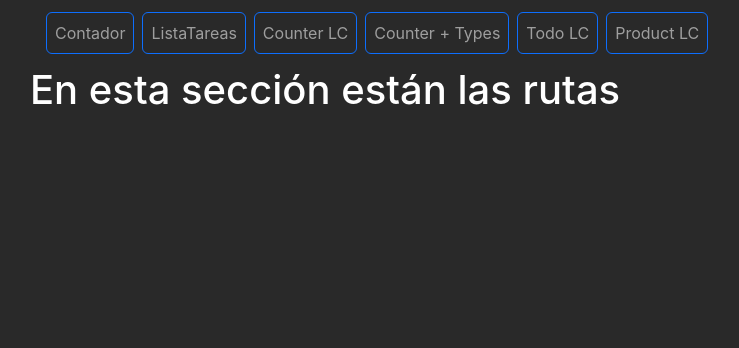
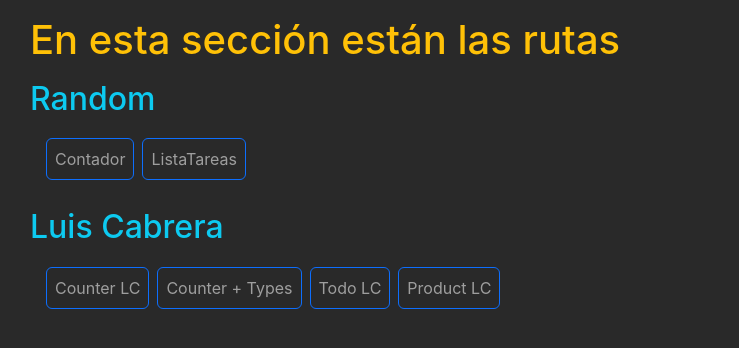
Before and after one commit to SebaGNH/RJS-useReducer-VYB, a React (Vite) app: page / in a window 1280 px wide. Shown: the top 348 px of the page, without its empty margins (64-803 px from the left). Built offline with nearby package versions, Linux system fonts and the light colour scheme.

Commit message:
se crear rutas agrupadas por instructor

```diff
--- a/src/lc-03-todo/TodoLC.jsx
+++ b/src/lc-03-todo/TodoLC.jsx
@@ -1,17 +1,17 @@
-import React, { useReducer, useState } from 'react'
-import { ButtonBack } from '../components/ButtonBack'
+import React, { useReducer, useState } from "react";
+import { ButtonBack } from "../components/ButtonBack";
 
 const initialTodo = [
-  { id: 1, title: 'Todo #1'},
-  { id: 2, title: 'Todo #2'}
+  { id: 1, title: "Todo #1" },
+  { id: 2, title: "Todo #2" },
 ];
 
 const Types = {
-  add: 'add',
-  delete: 'delete',
-  edit: 'edit',
-  update: 'update'
-}
+  add: "add",
+  delete: "delete",
+  edit: "edit",
+  update: "update",
+};
 
 // [{}] xq el initialTodo es un arreglo de objetos
 const reducer = (state = initialTodo, action = [{}]) => {
@@ -22,84 +22,94 @@ const reducer = (state = initialTodo, action = [{}]) => {
   // Object { id: 1, title: "Todo #1" } Object { id: 2, title: "Todo #2" }
 
   switch (action.type) {
-    case Types.delete: return state.filter( s => s.id != action.payload)
+    case Types.delete:
+      return state.filter((s) => s.id != action.payload);
     //case Types.add: return [...state , { id: 5 , title: action.payload}]
     // el reducer debe mantenerce como una funcion pura por lo que no podemos usar acá el mathrandom para generar el id nuevo, este dato viene generalmente de la base de datos
-    case Types.add: return [...state , action.payload ]
-    case Types.edit: return  action.payload
+    case Types.add:
+      return [...state, action.payload];
+    case Types.edit:
+      return action.payload;
     // devolvemos la tarea actualizada o la original
-    case Types.update: return state.map( stat => stat.id === action.payload.id ? action.payload : stat )
-    default: return state;
+    case Types.update:
+      return state.map((stat) =>
+        stat.id === action.payload.id ? action.payload : stat
+      );
+    default:
+      return state;
   }
-}
+};
 
 export const TodoLC = () => {
   //Va reducer() xq estamos ejecutando la función y devuelve el "initialTodo" por state xq ya tenemos valore por defecto en reducer
   const [state, dispatch] = useReducer(reducer, reducer());
-  const [inputText, setinputText] = useState('');
+  const [inputText, setinputText] = useState("");
   const [isEdit, setIsEdit] = useState(false);
   const [todoEdit, setTodoEdit] = useState({});
 
   // onClick Add
   const handleClick = () => {
     if (isEdit) {
-    const filtrado = state.filter(s => s.id !== todoEdit.id);
-    const newTodo = [ ...filtrado, { id: todoEdit.id , title: inputText}]
+      const filtrado = state.filter((s) => s.id !== todoEdit.id);
+      const newTodo = [...filtrado, { id: todoEdit.id, title: inputText }];
       dispatch({
         type: Types.edit,
-      payload: newTodo
+        payload: newTodo,
       });
-
     } else {
-    const newTodo = { id: Math.random().toString(36).substring(2) , title: inputText}
+      const newTodo = {
+        id: Math.random().toString(36).substring(2),
+        title: inputText,
+      };
       dispatch({
         type: Types.add,
-      payload: newTodo
-    })
+        payload: newTodo,
+      });
     }
-    setinputText(''); // Limpiamos input
-    setIsEdit(false)
-  }
+    setinputText(""); // Limpiamos input
+    setIsEdit(false);
+  };
 
-  const handleEdit = (todo) => { // { id: 1, title: "Todo #1" }
+  const handleEdit = (todo) => {
+    // { id: 1, title: "Todo #1" }
     setinputText(todo.title);
     setTodoEdit(todo);
     setIsEdit(true);
-  }
-
+  };
 
   return (
     <>
-      <ButtonBack nombre='Luis Cabrera'/>
+      <ButtonBack nombre="Luis Cabrera" />
       <h1>Todo App</h1>
 
-      <div className='d-flex'>
-
-      <ul className='col-md-8'>
-        { state.map( (todo) => (
+      <div className="d-flex">
+        <ul className="col-md-8">
+          {state.map((todo) => (
             <li key={todo.id}>
               {todo.title}
               <button
-                className='btn btn-dark bg-transparent bi bi-trash'
+                className="btn btn-dark bg-transparent bi bi-trash"
                 // por convención para cualquier dato que se utilice para la actualización va por la palbra 'payload' en lugar de poner Ej: id, de esta manera estaremos llamando al id en action.payload del reducer
-                onClick={()=> dispatch({
+                onClick={() =>
+                  dispatch({
                     type: Types.delete,
-                  payload: todo.id
-                })}
+                    payload: todo.id,
+                  })
+                }
               ></button>
               {/* Mi edit */}
               <button
-                className='btn btn-dark bg-transparent bi bi-pencil'
-                onClick={ () => handleEdit(todo) }
+                className="btn btn-dark bg-transparent bi bi-pencil"
+                onClick={() => handleEdit(todo)}
               ></button>
               <button
-                className='btn btn-dark bg-transparent bi bi-pencil-square'
-                onClick={ () =>
+                className="btn btn-dark bg-transparent bi bi-pencil-square"
+                onClick={() =>
                   // escribimos el texto y después pulsamos el edit
                   dispatch({
                     type: Types.update,
                     // realizamos copia de todo y reemplazamos title
-                    payload: {...todo, title: inputText}
+                    payload: { ...todo, title: inputText },
                   })
                 }
               ></button>
@@ -110,17 +120,16 @@ export const TodoLC = () => {
           <input
             type="text"
             value={inputText}
-          onChange={ (ev) => setinputText(ev.target.value)}
-          placeholder='Tarea'
-          className='form-control'
+            onChange={(ev) => setinputText(ev.target.value)}
+            placeholder="Tarea"
+            className="form-control"
             maxLength={25}
           />
-        <button
-          className='btn btn-primary mt-2'
-          onClick={handleClick}
-        >Agregar</button>
+          <button className="btn btn-primary mt-2" onClick={handleClick}>
+            Agregar
+          </button>
         </div>
       </div>
     </>
-  )
-}
+  );
+};
--- a/src/routes/HomeNavBar.jsx
+++ b/src/routes/HomeNavBar.jsx
@@ -1,42 +1,13 @@
 import { NavLink } from 'react-router-dom';
+import { NlLuisCabrera } from './NlLuisCabrera';
+import { NLRandom } from './NLRandom';
 
 export const HomeNavBar = () => {
   return (
     <div className='container'>
-      <nav className="navbar navbar-expand-sm navbar-dark">
-        <div className="container-fluid">
-          <div className="collapse navbar-collapse">
-            <ul className="navbar-nav me-auto">
-
-              <NavLink to="/Contador" className="nav-link btn btn-outline-primary m-1">
-              Contador
-              </NavLink>
-
-              <NavLink to="/ListaTareas" className="nav-link btn btn-outline-primary m-1">
-              ListaTareas
-              </NavLink>
-
-              <NavLink to="/CounterLC" className="nav-link btn btn-outline-primary m-1">
-              Counter LC
-              </NavLink>
-
-              <NavLink to="/CounterTypes" className="nav-link btn btn-outline-primary m-1">
-              Counter + Types
-              </NavLink>
-              <NavLink to="/TodoLC" className="nav-link btn btn-outline-primary m-1">
-              Todo LC
-              </NavLink>
-
-              <NavLink to="/ProductAppLC" className="nav-link btn btn-outline-primary m-1">
-              Product LC
-              </NavLink>
-
-            </ul>
-          </div>
-        </div>
-      </nav>
-
-      <h1>En esta sección están las rutas</h1>
+      <h1 className='my-3 text-warning'>En esta sección están las rutas</h1>
+      <NLRandom />
+      <NlLuisCabrera/>
     </div>
   )
 }
--- /dev/null
+++ b/src/routes/NLRandom.jsx
@@ -0,0 +1,25 @@
+import { NavLink } from 'react-router-dom';
+
+export const NLRandom = () => {
+  return (
+    <>
+      <h2 className='text-info'>Random</h2>
+      <nav className="navbar navbar-expand-sm navbar-dark">
+        <div className="container-fluid">
+          <div className="collapse navbar-collapse">
+            <ul className="navbar-nav me-auto">
+
+              <NavLink to="/Contador" className="nav-link btn btn-outline-primary m-1">
+              Contador
+              </NavLink>
+
+              <NavLink to="/ListaTareas" className="nav-link btn btn-outline-primary m-1">
+              ListaTareas
+              </NavLink>
+            </ul>
+          </div>
+        </div>
+      </nav>
+    </>
+  )
+}
--- /dev/null
+++ b/src/routes/NlLuisCabrera.jsx
@@ -0,0 +1,30 @@
+import { NavLink } from 'react-router-dom';
+
+export const NlLuisCabrera = () => {
+  return <div className='my-3'>
+    <h2 className='text-info'>Luis Cabrera</h2>
+    <nav className="navbar navbar-expand-sm navbar-dark">
+        <div className="container-fluid">
+          <div className="collapse navbar-collapse">
+            <ul className="navbar-nav me-auto">
+              <NavLink to="/CounterLC" className="nav-link btn btn-outline-primary m-1">
+              Counter LC
+              </NavLink>
+
+              <NavLink to="/CounterTypes" className="nav-link btn btn-outline-primary m-1">
+              Counter + Types
+              </NavLink>
+              <NavLink to="/TodoLC" className="nav-link btn btn-outline-primary m-1">
+              Todo LC
+              </NavLink>
+
+              <NavLink to="/ProductAppLC" className="nav-link btn btn-outline-primary m-1">
+              Product LC
+              </NavLink>
+
+            </ul>
+          </div>
+        </div>
+      </nav>
+  </div>;
+};
```
Also changed, not shown: src/lc-04-productApp/ProductAppLC.jsx (+7 -7 lines). Lines whose indentation alone changed are shown as unchanged.
